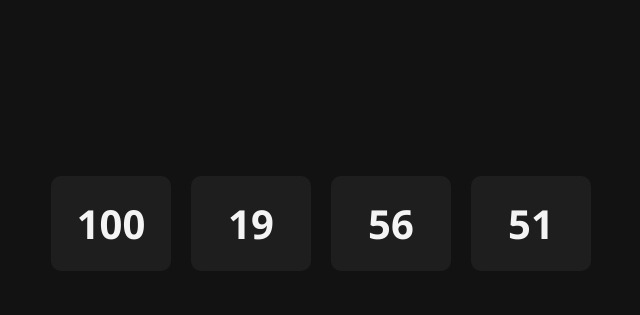
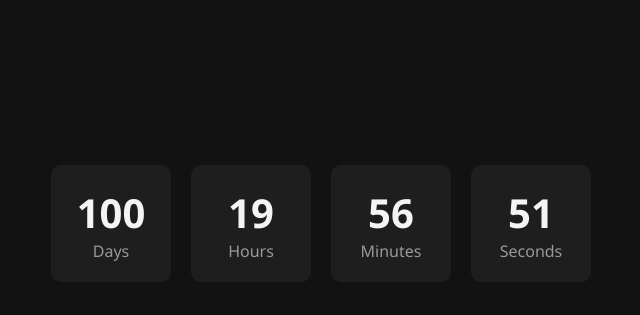
Before and after one commit to bdgumtau/bdgumtau.github.io, a plain HTML site: page index.html in a window 1280 px wide. Shown: the part 172-487 px from the top of the page, without its empty margins (319-959 px from the left). Drawn offline with Linux system fonts and the light colour scheme.

Commit message:
Update index.html

```diff
--- a/index.html
+++ b/index.html
@@ -10,10 +10,10 @@
   <div class="countdown-container">
     <h1></h1>
     <div id="countdown">
-      <div><span id="days">0</span><span></span></div>
-      <div><span id="hours">0</span><span></span></div>
-      <div><span id="minutes">0</span><span></span></div>
-      <div><span id="seconds">0</span><span></span></div>
+      <div><span id="days">0</span><span>Days</span></div>
+      <div><span id="hours">0</span><span>Hours</span></div>
+      <div><span id="minutes">0</span><span>Minutes</span></div>
+      <div><span id="seconds">0</span><span>Seconds</span></div>
     </div>
     <p id="message"></p>
   </div>
```
